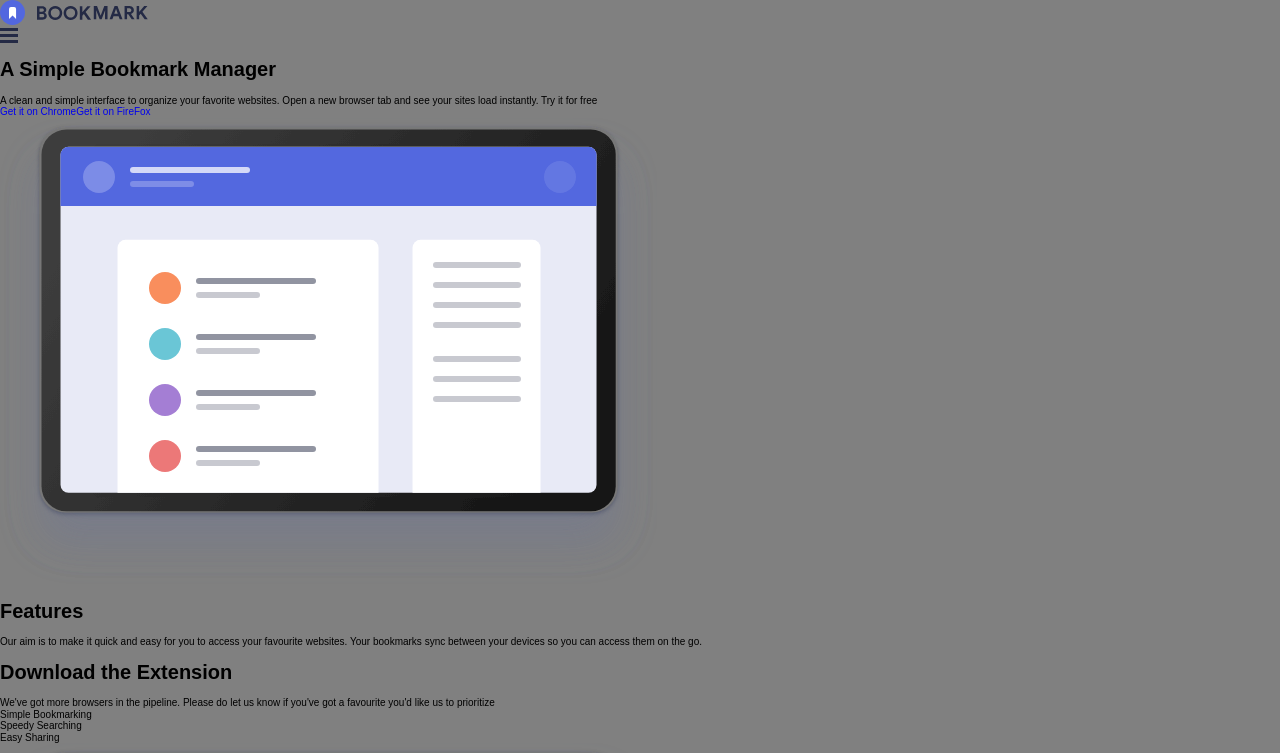
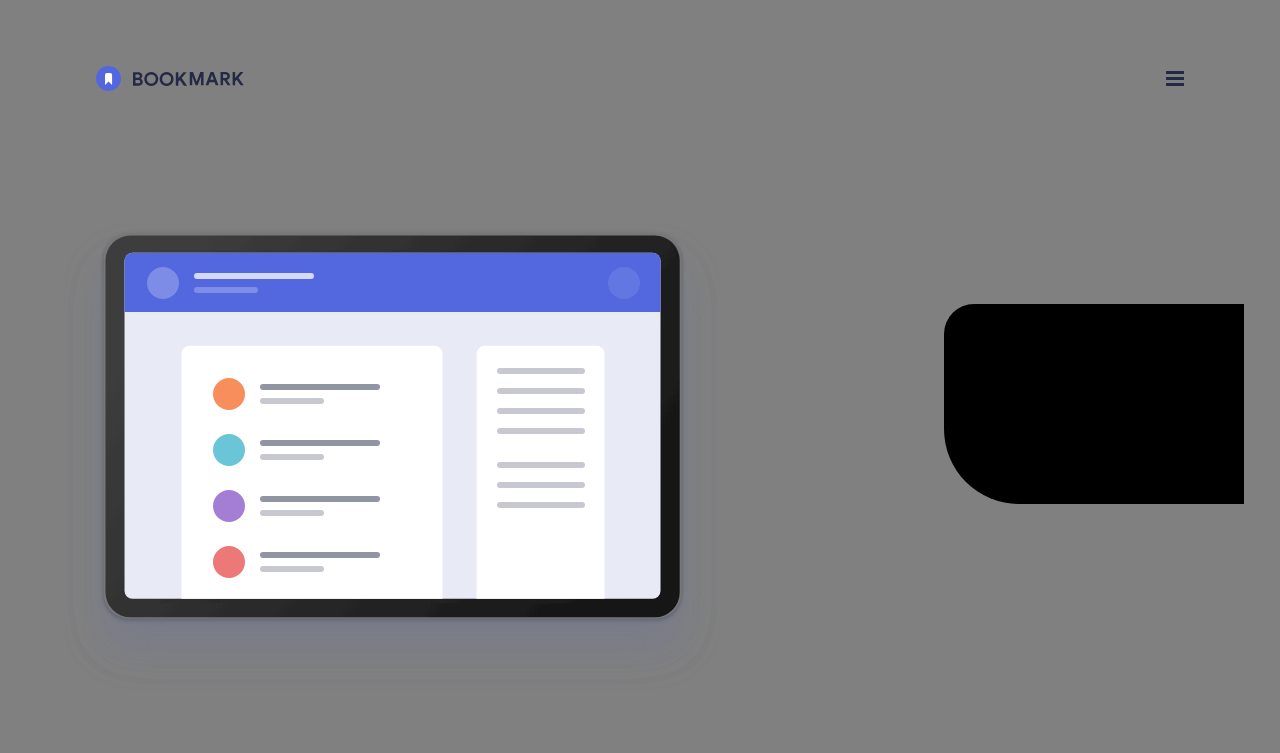
Before and after one commit to Tboss09/book-landing-page, a React (Create React App) app: page / in a window 1280 px wide. Shown: the top 753 px of the page. Built offline with nearby package versions, Linux system fonts and the light colour scheme.

Commit message:
ALready decorating the page

```diff
--- a/index.html
+++ b/index.html
@@ -92,6 +92,7 @@
   How can I request a new browser?
 
   <!-- Answer 2 -->
+
   Vivamus luctus eros aliquet convallis ultricies. Mauris augue massa, ultricies non ligula.
   Suspendisse imperdiet. Vivamus luctus eros aliquet convallis ultricies. Mauris augue massa,
   ultricies non ligula. Suspendisse imperdie tVivamus luctus eros aliquet convallis ultricies.
--- a/public/index.html
+++ b/public/index.html
@@ -6,22 +6,11 @@
   <link rel="icon" href="%PUBLIC_URL%/favicon.png" />
   <meta name="viewport" content="width=device-width, initial-scale=1" />
   <meta name="theme-color" content="#000000" />
-  <meta name="description" content="Frontend Mentor | Bookmark landing page Created By Akosile OluwaTayo, FrontEnd Developer" />
+  <meta name="description"
+    content="Frontend Mentor | Bookmark landing page Created By Akosile OluwaTayo, FrontEnd Developer With React js App" />
   <link rel="apple-touch-icon" href="%PUBLIC_URL%/favicon.png" />
-  <!--
-      manifest.json provides metadata used when your web app is installed on a
-      user's mobile device or desktop. See https://developers.google.com/web/fundamentals/web-app-manifest/
-    -->
   <link rel="manifest" href="%PUBLIC_URL%/manifest.json" />
-  <!--
-      Notice the use of %PUBLIC_URL% in the tags above.
-      It will be replaced with the URL of the `public` folder during the build.
-      Only files inside the `public` folder can be referenced from the HTML.
 
-      Unlike "/favicon.ico" or "favicon.ico", "%PUBLIC_URL%/favicon.ico" will
-      work correctly both with client-side routing and a non-root public URL.
-      Learn how to configure a non-root public URL by running `npm run build`.
-    -->
   <title>Frontend Mentor | Bookmark landing page</title>
 </head>
 
--- a/src/App.js
+++ b/src/App.js
@@ -1,11 +1,13 @@
 import Header from './components/Header'
 import Main from './components/Main'
+import Footer from './components/Footer'
 
 const App = () => {
   return (
     <>
       <Header />
       <Main />
+      <Footer />
     </>
   )
 }
--- /dev/null
+++ b/src/components/Details.js
@@ -0,0 +1,60 @@
+import arrow from '../images/icon-arrow.svg'
+import React from 'react'
+
+const Details = () => {
+    return (
+        <div className="details">
+
+            <div className="details__one detail">
+                <div className="question">
+                    <h2 className="detail">What is Bookmark</h2>
+                    <img src={arrow} alt="arrowDown" />
+                </div>
+
+                <p className="answer">
+                    Lorem ipsum dolor sit amet,
+                    consectetur adipiscing elit. Fusce tincidunt
+                    justo eget ultricies fringilla.
+                    Phasellus blandit ipsum quis quam ornare mattis.
+
+                </p>
+            </div>
+
+            <div className="details__one detail">
+                <div className="header">
+                    <h2 className="detail">How can i request a new browser</h2>
+                    <img src={arrow} alt="arrowDown" />
+                </div>
+                < p className="answer">
+                    Vivamus luctus eros aliquet convallis ultricies. Mauris augue massa, ultricies non ligula.
+                    Suspendisse imperdiet. Vivamus luctus eros aliquet convallis ultricies. Mauris augue massa,
+                    ultricies non ligula. Suspendisse imperdie tVivamus luctus eros aliquet convallis ultricies.
+                    Mauris augue massa, ultricies non ligula. Suspendisse imperdiet.
+                        </ p>
+            </div>
+
+            <div className="details__one detail">
+
+                <div className="question">
+                    <h2 className="detail">Is there a mobile app?</h2>
+                    <img src={arrow} alt="arrowDown" />
+                </div>
+
+                <p>
+                    Lorem ipsum dolor sit amet,
+                    consectetur adipiscing elit. Fusce tincidunt
+                    justo eget ultricies fringilla.
+                    Phasellus blandit ipsum quis quam ornare mattis.
+
+                </p>
+            </div>
+
+
+            <div className="infoButton">
+                <button className="moreInfo">More Info</button>
+            </div>
+        </div >
+    )
+}
+
+export default Details
--- /dev/null
+++ b/src/components/Footer.js
@@ -0,0 +1,45 @@
+import logo from '../images/logo-bookmark.svg'
+import facebook from '../images/icon-facebook.svg'
+import twitter from '../images/icon-twitter.svg'
+// import React from 'react'
+
+const Footer = () => {
+    return (
+        <footer className="footer">
+            <div className="footer__img">
+                <img src={logo} alt="" />
+            </div>
+
+            <div className="footer__links">
+                <ul className="links">
+                    <li>
+                        <a href="#" className="link">Features</a>
+                    </li>
+
+                    <li>
+                        <a href="#" className="link">Pricing</a>
+                    </li>
+
+                    <li>
+                        <a href="#" className="link">Contact</a>
+                    </li>
+                </ul>
+            </div>
+
+            <div className="footer__icons">
+
+                <div className="footer__icons--facebook">
+                    <img src={facebook} alt="facebook Icon" />
+                </div>
+
+
+                <div className="footer__icons--facebook">
+                    <img src={twitter} alt="twitter Icon" />
+                </div>
+
+            </div>
+        </footer>
+    )
+}
+
+export default Footer
--- a/src/components/Main.js
+++ b/src/components/Main.js
@@ -3,6 +3,7 @@ import MainHeader from './MainHeader'
 import Features from './Features'
 import Download from './Download'
 import Question from './Question'
+import StayUpdated from './StayUpdated'
 import Panel from './Panel'
 
 // Browser Images
@@ -14,10 +15,10 @@ const Main = () => {
     return (
         <main className="main">
             {/* Main Section */}
+            <MainHeader />
             <Title />
-            <MainHeader />
             <Features />
-            <Panel/>
+            <Panel />
             <div className="download">
                 <Download browser="chrome" logo={chromeLogo} version="62" />
                 <Download browser="fireFox" logo={firefoxLogo} version="55" />
@@ -25,6 +26,7 @@ const Main = () => {
             </div>
 
             <Question />
+            <StayUpdated />
 
         </main>
     )
--- a/src/components/Question.js
+++ b/src/components/Question.js
@@ -1,3 +1,4 @@
+import Details from './Details'
 
 const Question = () => {
     return (
@@ -8,8 +9,8 @@ const Question = () => {
                     answered please feel free to email us.</p>
             </div>
 
-            <div className="details">
-            </div>
+            <Details/>
+
         </>
     )
 }
--- /dev/null
+++ b/src/components/StayUpdated.js
@@ -0,0 +1,22 @@
+import React from 'react'
+
+const StayUpdated = () => {
+    return (
+        <div className="stayUpdated">
+
+            <div className="stayUpdated__text">
+                <h4>35,000+ already joined</h4>
+                <h1>Stay up-to-date with what we’re doing</h1>
+            </div>
+
+            <div className="stayUpdated__email">
+                <form action="#">
+                    <input type="email" required placeholder="Enter Your Email Address" />
+                    <input type="submit" value="Contact Us" />
+                </form>
+            </div>
+        </div>
+    )
+}
+
+export default StayUpdated
--- a/src/components/Title.js
+++ b/src/components/Title.js
@@ -11,8 +11,8 @@ const Title = () => {
                  Try it for free</p>
 
                     <div className=" title__btn">
-                        <a href="#" className="title__btn--blue">Get it on Chrome</a>
-                        <a href="#" className="title__btn--white">Get it on FireFox</a>
+                        <a href="#" className="title__btn--blue btn">Get it on Chrome</a>
+                        <a href="#" className="title__btn--white btn">Get it on FireFox</a>
                     </div>
 
                 </div>
--- /dev/null
+++ b/src/scss/_variables.scss
@@ -0,0 +1,5 @@
+@mixin flex($justify, $align) {
+    display: flex;
+    justify-content: $justify;
+    align-items: $align;
+}
--- a/src/scss/main.scss
+++ b/src/scss/main.scss
@@ -1,4 +1,5 @@
 @import "./reset";
+@import "./variables";
 
 html {
     font-size: 10px;
@@ -8,3 +9,89 @@ body {
     font-family: "Rubik", sans-serif;
     background: grey;
 }
+
+// Header
+header {
+    max-width: 100%;
+    position: relative;
+}
+
+.header {
+    width: 85%;
+    margin: 0 auto;
+    padding: 20px 0px;
+    @include flex(space-between, center);
+    height: 16vh;
+    margin-top: 2vh;
+}
+
+.main {
+    margin: 0 auto;
+    overflow-x: hidden;
+    position: relative;
+    max-width: 100%;
+    margin-top: 10vh;
+    padding: 0px;
+
+    &__header {
+        margin: 0 auto;
+        width: 90%;
+        position: relative;
+
+        &::after {
+            position: absolute;
+            content: "";
+            top: 10vh;
+            background: #000;
+            height: 200px;
+            width: 300px;
+            z-index: -10000;
+            right: -3.5vh;
+            border-top-left-radius: 30px;
+            border-bottom-left-radius: 75px;
+        }
+    }
+
+    &__section {
+        text-align: center;
+        margin-top: 17vh;
+
+    }
+}
+
+.title {
+    &__header {
+        font-size: 3.0rem;
+        line-height: 32px;
+        font-weight: 500;
+    }
+
+    &__text {
+        font-size: 1.6rem;
+        width: 85%;
+        margin: 0 auto;
+        line-height: 2.4rem;
+        padding-bottom: 20px;
+    }
+
+    &__btn {
+        width: 80%;
+        margin: 0 auto;
+
+        @include flex(space-between, center);
+
+        .btn {
+            background: lightblue;
+            @include flex(center, center);
+            padding: 15px;
+            border-radius: 5px;
+            font-family: inherit;
+            font-size: 1.4rem;
+        }
+
+    }
+
+}
+.main__features {
+    display: none;
+}
```
Also changed, not shown: 1 other file (tests, documents, lock files or other folders).
